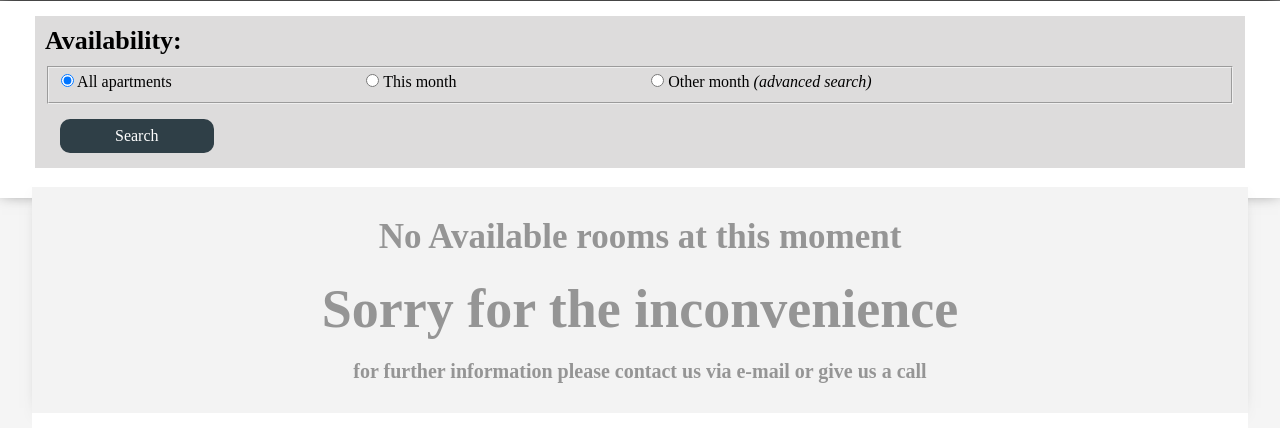
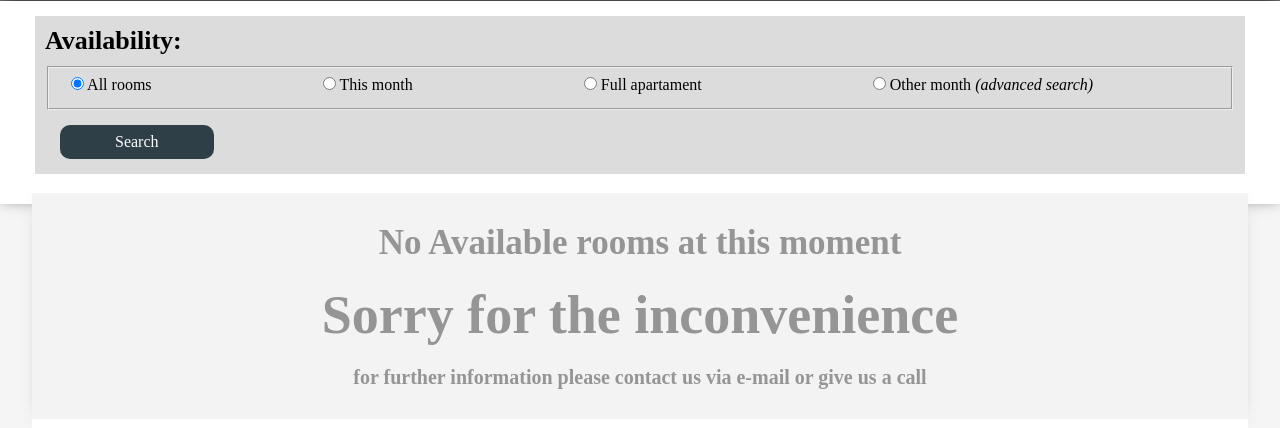
Before and after one commit to GamezAr94/mainPage_RentalAptos, a PHP site: page /index.php in a window 1280 px wide. Shown: the part 364-792 px from the top of the page. Run offline with PHP 8.4, Linux system fonts and the light colour scheme; data that the repository does not hold is empty; some libraries are stand-ins or nearby versions.

Commit message:
adding other option
adding extra option in the search tool, you can find whole apartments
adding a new query to find the last contract in the apartment to display when the whole apartment is available

```diff
--- a/SASS/_optionsBody.scss
+++ b/SASS/_optionsBody.scss
@@ -9,6 +9,10 @@ body{
         #form{
             padding: 10px;
         background-color: rgb(221, 220, 220);
+        label{
+            padding: 3px 10px;
+            text-align: center;
+        }
             h2{
                 padding:0 0 10px 0;
                 margin: 0;
@@ -16,7 +20,7 @@ body{
             }
             div{
                 display: inline-flex;
-                width: 70%;
+                width: 90%;
                 min-width: 500px;
                 justify-content: space-between;
                 align-items: center;
--- a/search_pannel.php
+++ b/search_pannel.php
@@ -2,33 +2,50 @@
 function checkedLabel(){
     if(empty($_GET['searchAvailable'])){
         echo '<label><input type="radio" id="allAptos" name="searchAvailable" value="allAptos" checked onclick="advancedChecked()">
-            All apartments</label>
+            All rooms</label>
         <label><input type="radio" id="now" name="searchAvailable" value="thisMonth" onclick="advancedChecked()">
             This month</label>
+            <label><input type="radio" id="fullApto" name="searchAvailable" value="fullApto" onclick="advancedChecked()">
+                Full apartament</label>
         <label><input type="radio" id="nextMonth" name="searchAvailable" value="advSearch" onclick="advancedChecked()">
             Other month <i>(advanced search)</i></label>';
     }else{
        $typeSearch = $_GET['searchAvailable'];
         if($typeSearch == 'allAptos'){
             echo '<label><input type="radio" id="allAptos" name="searchAvailable" value="allAptos" checked onclick="advancedChecked()">
-            All apartments</label>
+            All rooms</label>
         <label><input type="radio" id="now" name="searchAvailable" value="thisMonth" onclick="advancedChecked()">
             This month</label>
+            <label><input type="radio" id="fullApto" name="searchAvailable" value="fullApto" onclick="advancedChecked()">
+                Full apartament</label>
         <label><input type="radio" id="nextMonth" name="searchAvailable" value="advSearch" onclick="advancedChecked()">
             Other month <i>(advanced search)</i></label>';
         }else if($typeSearch == 'thisMonth'){
             echo '<label><input type="radio" id="allAptos" name="searchAvailable" value="allAptos" onclick="advancedChecked()">
-            All apartments</label>
+            All rooms</label>
         <label><input type="radio" id="now" name="searchAvailable" value="thisMonth" checked onclick="advancedChecked()">
             This month</label>
+            <label><input type="radio" id="fullApto" name="searchAvailable" value="fullApto" onclick="advancedChecked()">
+                Full apartament</label>
         <label><input type="radio" id="nextMonth" name="searchAvailable" value="advSearch" onclick="advancedChecked()">
             Other month <i>(advanced search)</i></label>';
         }else if($typeSearch == 'advSearch'){
             echo '<label><input type="radio" id="allAptos" name="searchAvailable" value="allAptos" onclick="advancedChecked()">
-            All apartments</label>
-        <label><input type="radio" id="now" name="searchAvailable" value="thisMonth" onclick="advancedChecked()">
+            All rooms</label>
+        <label><input type="radio" id="now" name="searchAvailable" value="thisMonth"onclick="advancedChecked()">
             This month</label>
+            <label><input type="radio" id="fullApto" name="searchAvailable" value="fullApto" onclick="advancedChecked()">
+                Full apartament</label>
         <label><input type="radio" id="nextMonth" name="searchAvailable" value="advSearch" checked onclick="advancedChecked()">
+            Other month <i>(advanced search)</i></label>';
+        }else if($typeSearch == 'fullApto'){
+            echo '<label><input type="radio" id="allAptos" name="searchAvailable" value="allAptos" onclick="advancedChecked()">
+            All rooms</label>
+        <label><input type="radio" id="now" name="searchAvailable" value="thisMonth"onclick="advancedChecked()">
+            This month</label>
+            <label><input type="radio" id="fullApto" name="searchAvailable" value="fullApto" checked onclick="advancedChecked()">
+                Full apartament</label>
+        <label><input type="radio" id="nextMonth" name="searchAvailable" value="advSearch" onclick="advancedChecked()">
             Other month <i>(advanced search)</i></label>';
         }
     }
--- a/styles/styles.css
+++ b/styles/styles.css
@@ -247,13 +247,16 @@ body #options {
   body #options #form {
     padding: 10px;
     background-color: #dddcdc; }
+    body #options #form label {
+      padding: 3px 10px;
+      text-align: center; }
     body #options #form h2 {
       padding: 0 0 10px 0;
       margin: 0;
       font-size: 26px; }
     body #options #form div {
       display: inline-flex;
-      width: 70%;
+      width: 90%;
       min-width: 500px;
       justify-content: space-between;
       align-items: center; }
```
Also changed, not shown: includes/variablesSQL.inc.php (+26 -0 lines), 1 other file.
